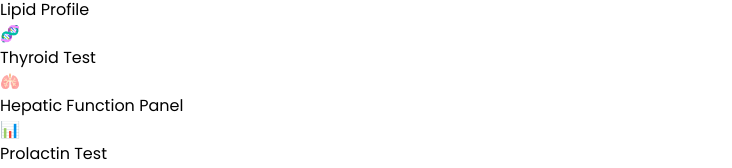
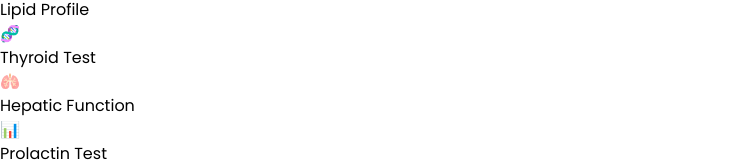
Before and after one commit to jahedasultana/Health-Track, a React (Vite) app in the folder client/: page / in a window 1280 px wide. Shown: the part 9402-9570 px from the top of the page, without its empty margins (0-732 px from the left). Built offline with nearby package versions, Linux system fonts and the light colour scheme.

Commit message:
ourUrgentCareService fix

```diff
--- a/client/src/pages/home/ourUrgentCareServiceS/OurUrgentCareServiceS.jsx
+++ b/client/src/pages/home/ourUrgentCareServiceS/OurUrgentCareServiceS.jsx
@@ -5,7 +5,7 @@ const services = [
   { name: "X-Ray And ECG", icon: "📉" },
   { name: "Lipid Profile", icon: "📄" },
   { name: "Thyroid Test", icon: "🧬" },
-  { name: "Hepatic Function Panel", icon: "🫁" },
+  { name: "Hepatic Function", icon: "🫁" },
   { name: "Prolactin Test", icon: "📊" },
 ];
 
@@ -22,13 +22,14 @@ const OurUrgentCareServiceS = () => {
         {services.map((service, index) => (
           <div
             key={index}
-            className="bg-white p-[52px] rounded-lg flex flex-col items-center hover:-translate-y-3 transition-all duration-700"
+            className="hover:-translate-y-[12px] transition-all duration-700 hover:bg-gradient-to-b from-blue-300 to-pink-300/30 p-[2px] rounded-lg"
           >
-
-            <div className="bg-blue-100 rounded-full p-4 mb-4">
-              <span className="text-3xl">{service.icon}</span>
+            <div className="flex flex-col items-center bg-white p-[52px] rounded-lg">
+              <div className="bg-blue-100 rounded-full p-4 mb-4">
+                <span className="text-3xl">{service.icon}</span>
+              </div>
+              <h3 className="text-xl font-semibold text-center">{service.name}</h3>
             </div>
-            <h3 className="text-xl font-semibold text-center">{service.name}</h3>
           </div>
         ))}
       </div>
```
Also changed, not shown: client/src/index.css (line endings or trailing spaces).
